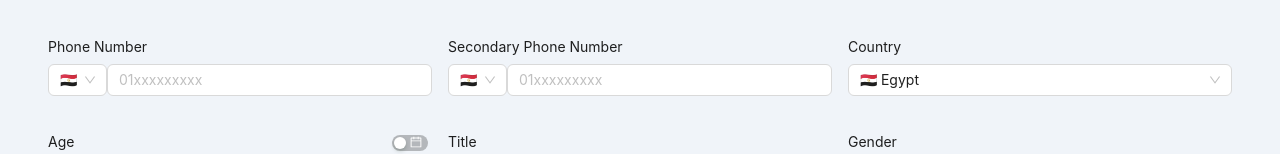
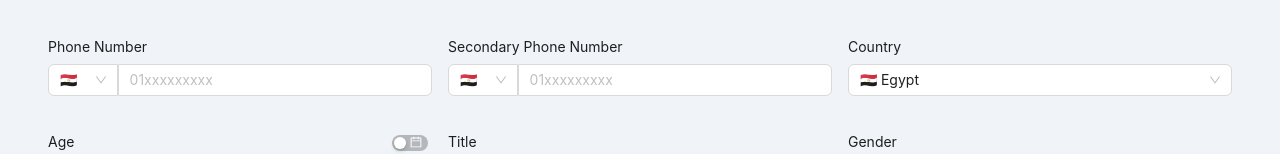
Before and after one commit to Ahmed-Elbessfy/add-patient-app, a React (Vite) app: page / in a window 1280 px wide. Shown: the part 368-522 px from the top of the page. Built offline with nearby package versions, Linux system fonts and the light colour scheme.

Commit message:
use Space AntD element to apply required design
- required design is to have a 0 border radius
at connected points between 2 inputs
- set width for Country field
- use Width 100% to take full width on screens smaller than medium

```diff
--- a/src/features/PhoneField/PhoneField.tsx
+++ b/src/features/PhoneField/PhoneField.tsx
@@ -1,5 +1,5 @@
 import { FC, useEffect, useState } from "react";
-import { Input } from "antd";
+import { Input, Space } from "antd";
 import { useTranslation } from "react-i18next";
 import { COUNTRY_CODE } from "../CountryField/CountryField.type";
 import CountryField from "../CountryField/CountryField";
@@ -26,9 +26,8 @@ const PhoneField: FC<FieldPhoneComponentProps> = (props) => {
   return (
     <div id={id} data-testid={testId}>
       {label && <label>{t(label)}</label>}
-
-      <div style={{ display: "flex" }}>
-        <div>
+      <Space.Compact style={{ width: "100%" }}>
+        <div style={{ width: "85px" }}>
           <CountryField
             fieldType="country"
             onChange={setCode}
@@ -37,7 +36,7 @@ const PhoneField: FC<FieldPhoneComponentProps> = (props) => {
             variant="flag-only"
           />
         </div>
-        <div style={{ flex: 4 }}>
+        <div style={{ width: "100%" }}>
           <Input
             type="tel"
             placeholder="01xxxxxxxxx"
@@ -46,7 +45,7 @@ const PhoneField: FC<FieldPhoneComponentProps> = (props) => {
             onChange={(e) => setNumber(e.target.value)}
           />
         </div>
-      </div>
+      </Space.Compact>
     </div>
   );
 };
```
